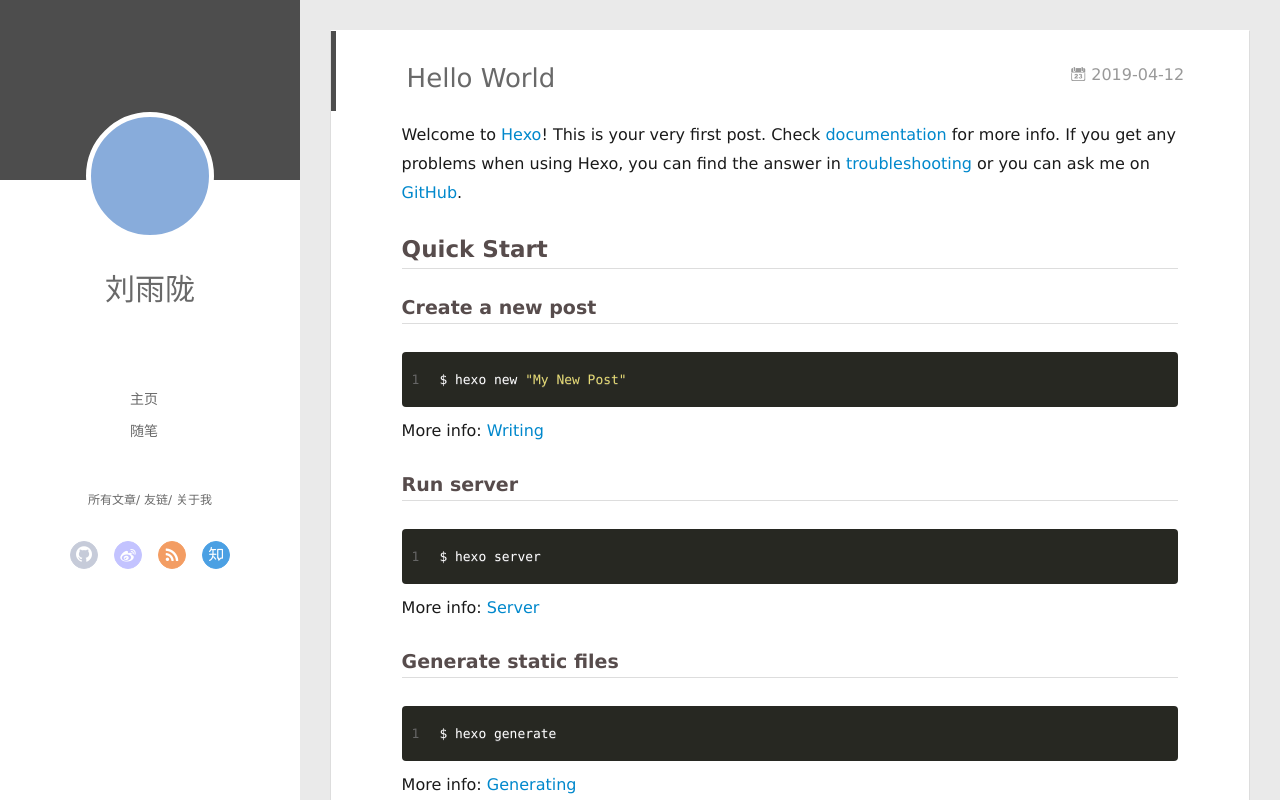
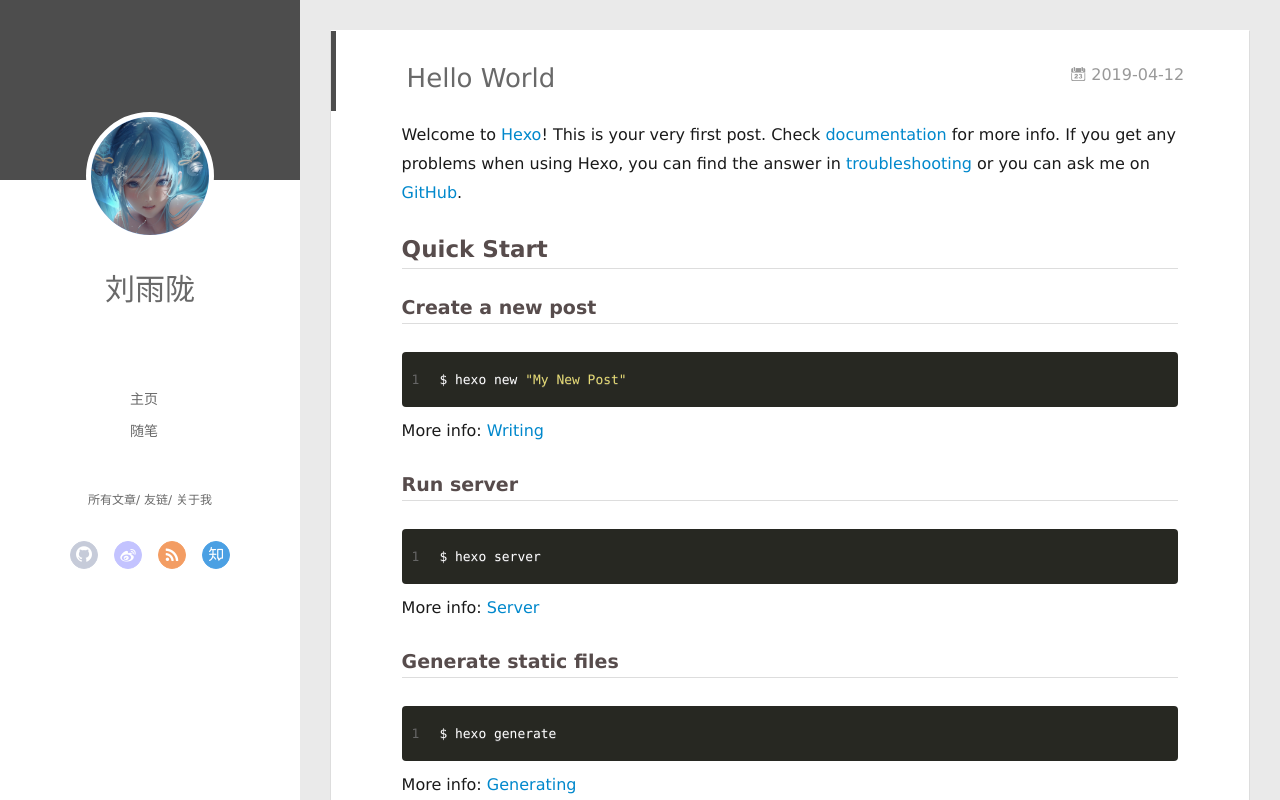
Before and after one commit to liuyulong233/liuyulong233.github.io, a plain HTML site: page 2019/04/12/hello-world/index.html in a window 1280 px wide. Drawn offline with Linux system fonts and the light colour scheme.

Commit message:
Site updated: 2019-04-12 13:11:44

```diff
--- a/2019/04/12/hello-world/index.html
+++ b/2019/04/12/hello-world/index.html
@@ -47,7 +47,7 @@
 <div class="intrude-less">
 	<header id="header" class="inner">
 		<a href="/" class="profilepic">
-			<img src class="js-avatar">
+			<img src="/assets/img/avatar.jpg" class="js-avatar">
 		</a>
 		<hgroup>
 		  <h1 class="header-author"><a href="/">刘雨陇</a></h1>
@@ -105,7 +105,7 @@
 	<div class="intrude-less">
 		<header id="header" class="inner">
 			<div class="profilepic">
-				<img src class="js-avatar">
+				<img src="/assets/img/avatar.jpg" class="js-avatar">
 			</div>
 			<hgroup>
 			  <h1 class="header-author js-header-author">刘雨陇</h1>
```
Also changed, not shown: archives/2019/04/index.html (+2 -2 lines), archives/2019/index.html (+2 -2 lines), archives/index.html (+2 -2 lines), index.html (+2 -2 lines), assets/img/avatar.jpg (added).
